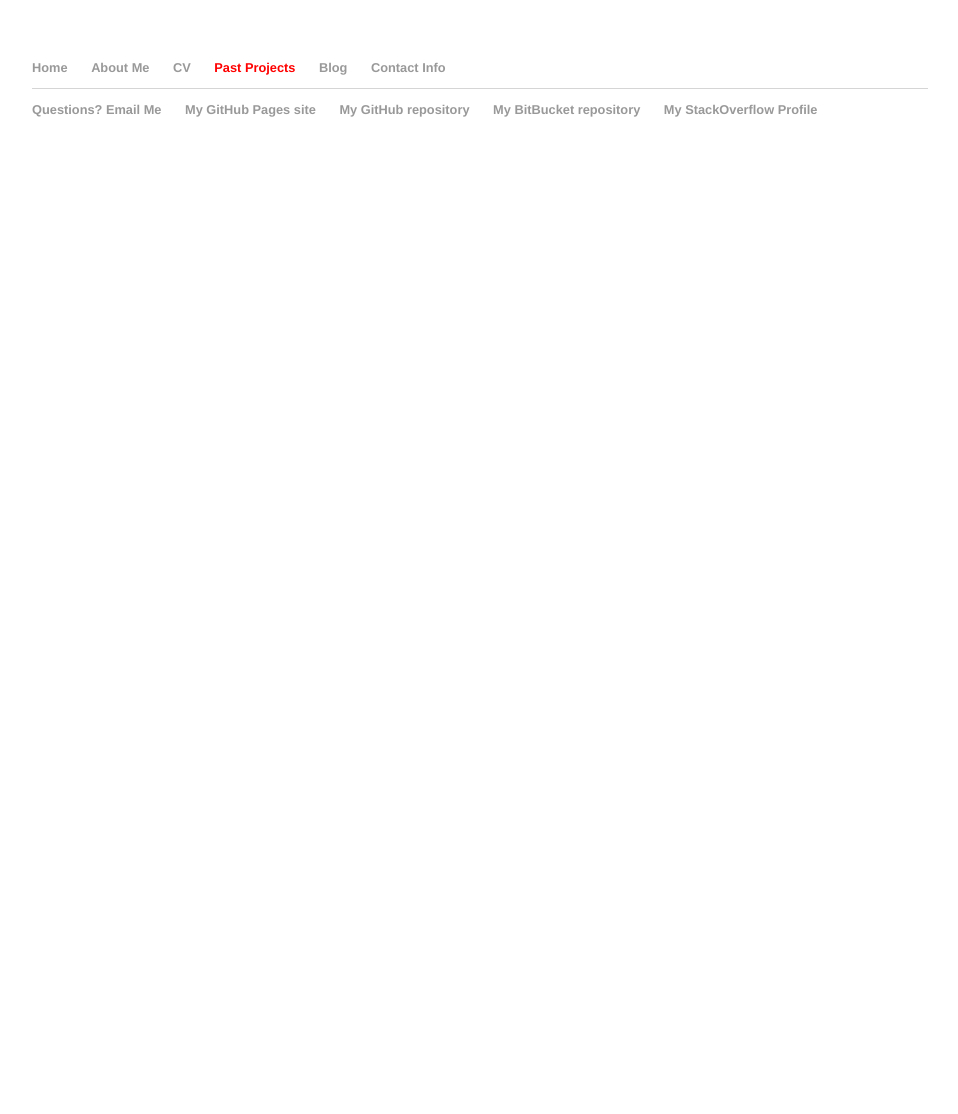
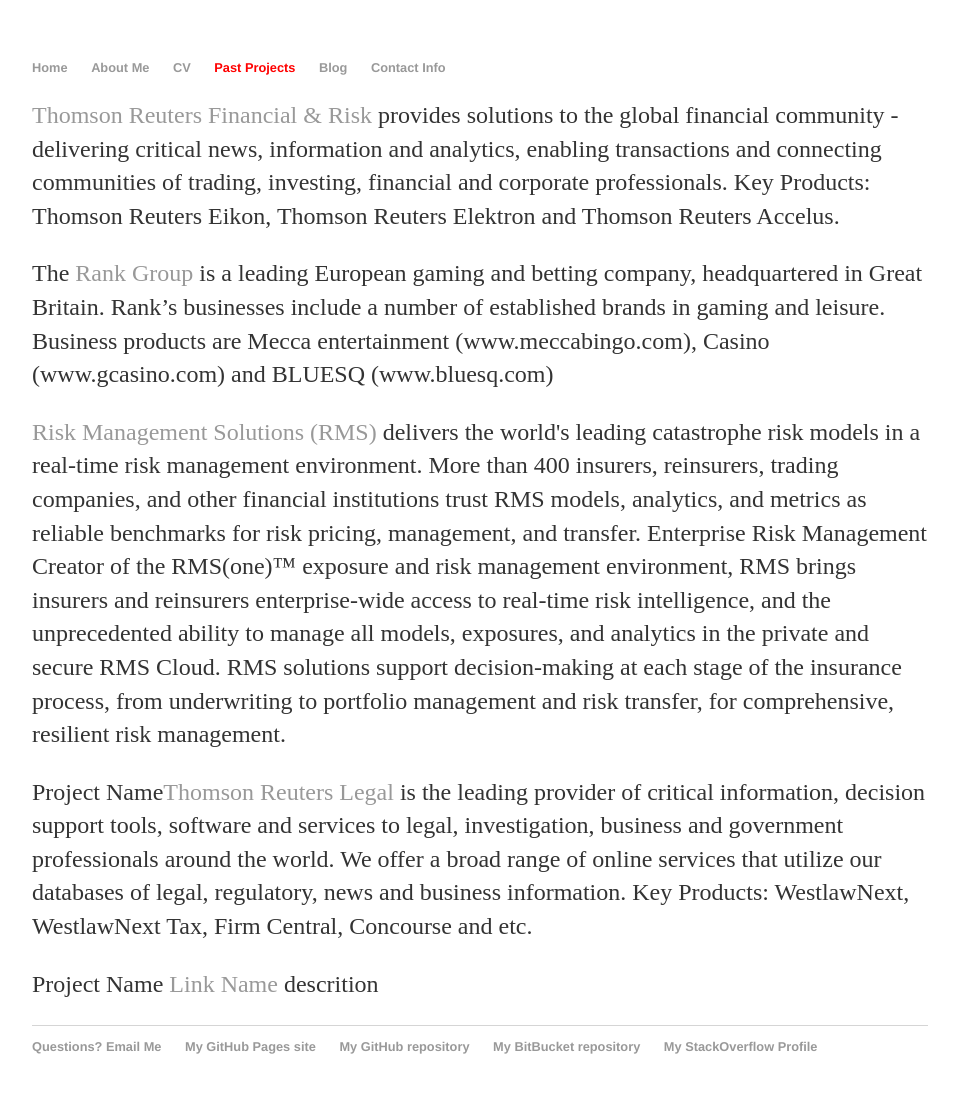
Before and after one commit to SeregaVRS/SeregaVRS.github.io, a Jekyll site: the page built from pastprojects/index.html, in a window 1280 px wide. Shown: the whole page, without its empty margins (160-1118 px from the left). Built offline with Jekyll 4.4.1, drawn with Linux system fonts in a browser that asks for light colours; before the commit the page ends 900 px from its top, so only the background shows below that.

Commit message:
added some projects

```diff
--- a/pastprojects/index.html
+++ b/pastprojects/index.html
@@ -1,4 +1,10 @@
 ---
 layout: default
-title: ! Contact Info will be here !
+title: ! Past Projects !
 ---
+
+<p><a href="http://financial.thomsonreuters.com/">Thomson Reuters Financial & Risk</a> provides solutions to the global financial community - delivering critical news, information and analytics, enabling transactions and connecting communities of trading, investing, financial and corporate professionals. Key Products: Thomson Reuters Eikon, Thomson Reuters Elektron and Thomson Reuters Accelus.</p>
+<p>The <a href="http://www.rank.com/en/index.html">Rank Group</a> is a leading European gaming and betting company, headquartered in Great Britain. Rank’s businesses include a number of established brands in gaming and leisure. Business products are Mecca entertainment (www.meccabingo.com), Casino (www.gcasino.com) and BLUESQ (www.bluesq.com)  </p>
+<p><a href="http://www.rms.com">Risk Management Solutions (RMS)</a> delivers the world's leading catastrophe risk models in a real-time risk management environment. More than 400 insurers, reinsurers, trading companies, and other financial institutions trust RMS models, analytics, and metrics as reliable benchmarks for risk pricing, management, and transfer. Enterprise Risk Management Creator of the RMS(one)™ exposure and risk management environment, RMS brings insurers and reinsurers enterprise-wide access to real-time risk intelligence, and the unprecedented ability to manage all models, exposures, and analytics in the private and secure RMS Cloud. RMS solutions support decision-making at each stage of the insurance process, from underwriting to portfolio management and risk transfer, for comprehensive, resilient risk management.  </p>
+<p>Project Name<a href="http://legalsolutions.thomsonreuters.com/">Thomson Reuters Legal</a> is the leading provider of critical information, decision support tools, software and services to legal, investigation, business and government professionals around the world. We offer a broad range of online services that utilize our databases of legal, regulatory, news and business information. Key Products: WestlawNext, WestlawNext Tax, Firm Central, Concourse and etc.   </p>
+<p>Project Name<a href=""> Link Name</a> descrition </p>
```
